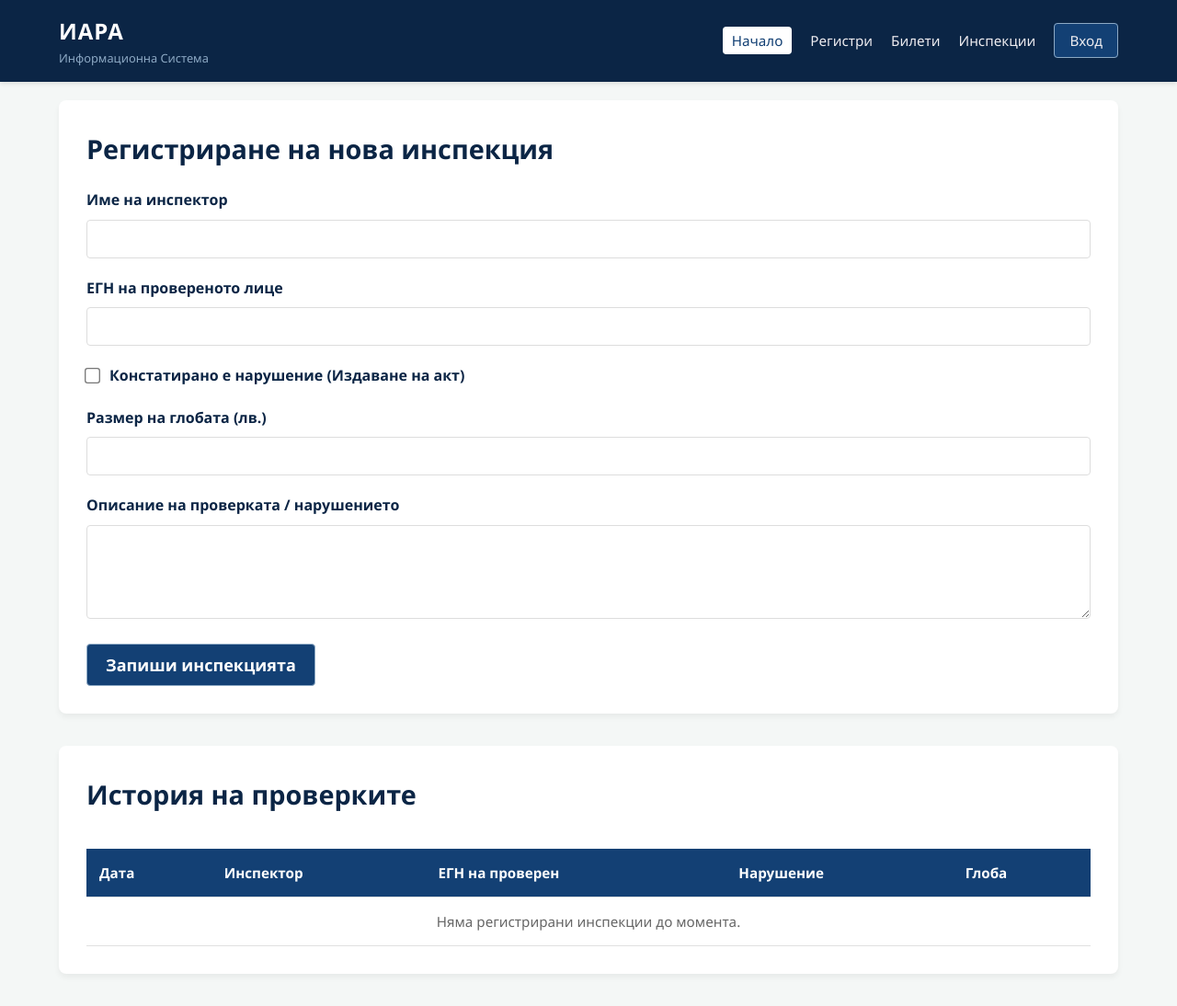
After one commit to codingburgas/iara-gdbpzn-MSYanev23, a Flask app: page /inspections in a window 1280 px wide. The commit adds this page. Shown: the whole page at 92% size. Run offline with Flask 3, Linux system fonts and the light colour scheme.

Commit message:
Add inspections page

```diff
--- a/IARA/app.py
+++ b/IARA/app.py
@@ -25,7 +25,14 @@ class FishingTicket(db.Model):
     valid_to = db.Column(db.DateTime, nullable=False)
     created_at = db.Column(db.DateTime, default=datetime.utcnow)
 
-
+class Inspection(db.Model):
+    id = db.Column(db.Integer, primary_key=True)
+    inspector_name = db.Column(db.String(100), nullable=False)
+    target_egn = db.Column(db.String(20), nullable=False)
+    is_violation = db.Column(db.Boolean, default=False)
+    fine_amount = db.Column(db.Float, nullable=True)
+    description = db.Column(db.Text, nullable=True)
+    date_checked = db.Column(db.DateTime, default=datetime.now)
 
 
 @app.route('/')
@@ -99,5 +106,43 @@ def buy_ticket():
     return redirect(url_for('tickets_page'))
 
 
+@app.route('/inspections', methods=['GET', 'POST'])
+def inspections_page():
+    if request.method == 'POST':
+        inspector = request.form.get('inspector_name')
+        egn = request.form.get('target_egn')
+        violation = True if request.form.get('is_violation') == 'on' else False
+        fine = request.form.get('fine_amount')
+        desc = request.form.get('description')
+
+        fine_value = 0.0
+        if fine:
+            fine_value = float(fine)
+
+        new_inspection = Inspection(
+            inspector_name=inspector,
+            target_egn=egn,
+            is_violation=violation,
+            fine_amount=fine_value,
+            description=desc,
+            date_checked=datetime.now()
+        )
+
+        try:
+            db.session.add(new_inspection)
+            db.session.commit()
+            flash("Инспекцията е записана успешно!")
+        except Exception as e:
+            db.session.rollback()
+            print("ГРЕШКА:", str(e))
+            flash("Възникна грешка при записа.")
+
+        return redirect(url_for('inspections_page'))
+
+    all_inspections = Inspection.query.order_by(Inspection.date_checked.desc()).all()
+    return render_template('inspections.html', inspections=all_inspections)
+
 if __name__ == '__main__':
+    with app.app_context():
+        db.create_all()
     app.run(debug=True)
--- a/IARA/static/css/style.css
+++ b/IARA/static/css/style.css
@@ -230,3 +230,113 @@ body {
         width: 100%;
     }
 }
+/* Допълнителни стилове за форми и таблици в системата */
+.content-card {
+    background-color: #fff;
+    padding: 30px;
+    border-radius: 8px;
+    box-shadow: 0 4px 6px rgba(0,0,0,0.05);
+    margin-bottom: 35px;
+    margin-top: 20px;
+}
+
+.form-group {
+    margin-bottom: 20px;
+}
+
+.form-label {
+    display: block;
+    font-weight: 600;
+    color: #0b2545;
+    margin-bottom: 8px;
+}
+
+.form-input {
+    width: 100%;
+    padding: 10px;
+    border: 1px solid #ddd;
+    border-radius: 4px;
+    font-size: 0.95rem;
+    transition: border-color 0.3s;
+}
+
+.form-input:focus {
+    border-color: #134074;
+    outline: none;
+}
+
+.checkbox-container {
+    display: flex;
+    align-items: center;
+    cursor: pointer;
+    font-weight: 600;
+    color: #0b2545;
+    margin: 20px 0;
+}
+
+.checkbox-container input {
+    margin-right: 12px;
+    transform: scale(1.3);
+}
+
+.table-responsive {
+    overflow-x: auto;
+}
+
+.data-table {
+    width: 100%;
+    border-collapse: collapse;
+    text-align: left;
+    margin-top: 15px;
+}
+
+.data-table th, .data-table td {
+    padding: 14px;
+    border-bottom: 1px solid #e0e0e0;
+    font-size: 0.95rem;
+}
+
+.data-table th {
+    background-color: #134074;
+    color: #fff;
+    font-weight: 600;
+}
+
+.data-table tbody tr:nth-child(even) {
+    background-color: #f8faf9;
+}
+
+.row-violation {
+    background-color: #fff1f1 !important;
+}
+
+.status-active {
+    color: #2e7d32;
+    font-weight: 700;
+}
+
+.status-alert {
+    color: #c62828;
+    font-weight: 700;
+}
+
+.text-price {
+    color: #2e7d32;
+    font-weight: 700;
+}
+.btn-navy {
+    background-color: #134074;
+    color: #fff;
+    padding: 10px 20px;
+    border: 1px solid #8da9c4;
+    border-radius: 4px;
+    font-weight: 600;
+    cursor: pointer;
+    transition: background 0.3s, color 0.3s;
+    font-size: large;
+}
+
+.btn-navy:hover {
+    background-color: #8da9c4;
+    color: #0b2545;
+}
--- a/IARA/templates/home.html
+++ b/IARA/templates/home.html
@@ -21,7 +21,7 @@
                     <div class="card-icon">🚢</div>
                     <h4>Регистри и Разрешителни</h4>
                     <p>Управление на риболовните кораби, технически параметри, собственици и валидност на разрешителните за улов.</p>
-                    <a href="#" class="card-link">Към регистъра &rarr;</a>
+                    <a href="/register" class="card-link">Към регистъра &rarr;</a>
                 </div>
 
                 <div class="module-card">
@@ -35,7 +35,7 @@
                     <div class="card-icon">📱</div>
                     <h4>Контрол и Инспекции</h4>
                     <p>Мобилен панел за инспектори. Проверка на обекти, билети и разрешителни с възможност за офлайн синхронизация.</p>
-                    <a href="#" class="card-link">Инспекторски достъп &rarr;</a>
+                    <a href="/inspections" class="card-link">Инспекторски достъп &rarr;</a>
                 </div>
 
                 <div class="module-card">
--- a/IARA/templates/index.html
+++ b/IARA/templates/index.html
@@ -19,7 +19,7 @@
                     <li><a href="/" class="active">Начало</a></li>
                     <li><a href="/register">Регистри</a></li>
                     <li><a href="/tickets">Билети</a></li>
-                    <li><a href="#">Инспекции</a></li>
+                    <li><a href="{{url_for('inspections_page')}}">Инспекции</a></li>
                     <li><a href="#" class="btn-login">Вход</a></li>
                 </ul>
             </nav>
--- /dev/null
+++ b/IARA/templates/inspections.html
@@ -0,0 +1,79 @@
+{% extends 'index.html' %}
+
+{% block content %}
+<div class="container">
+    <div class="content-card">
+        <h3 class="section-title" style="text-align: left; margin-bottom: 20px;">Регистриране на нова инспекция</h3>
+        <form action="{{ url_for('inspections_page') }}" method="POST">
+            <div class="form-group">
+                <label class="form-label">Име на инспектор</label>
+                <input type="text" name="inspector_name" required class="form-input">
+            </div>
+
+            <div class="form-group">
+                <label class="form-label">ЕГН на провереното лице</label>
+                <input type="text" name="target_egn" required class="form-input">
+            </div>
+
+            <div class="form-group">
+                <label class="checkbox-container">
+                    <input type="checkbox" name="is_violation">
+                    Констатирано е нарушение (Издаване на акт)
+                </label>
+            </div>
+
+            <div class="form-group">
+                <label class="form-label">Размер на глобата (лв.)</label>
+                <input type="number" step="0.01" name="fine_amount" class="form-input">
+            </div>
+
+            <div class="form-group">
+                <label class="form-label">Описание на проверката / нарушението</label>
+                <textarea name="description" rows="4" class="form-input" style="resize: vertical;"></textarea>
+            </div>
+
+            <button type="submit" class="btn-navy">Запиши инспекцията</button>
+        </form>
+    </div>
+
+    <div class="content-card">
+        <h3 class="section-title" style="text-align: left; margin-bottom: 20px;">История на проверките</h3>
+        <div class="table-responsive">
+            <table class="data-table">
+                <thead>
+                    <tr>
+                        <th>Дата</th>
+                        <th>Инспектор</th>
+                        <th>ЕГН на проверен</th>
+                        <th>Нарушение</th>
+                        <th>Глоба</th>
+                    </tr>
+                </thead>
+                <tbody>
+                    {% for ins in inspections %}
+                    <tr class="{{ 'row-violation' if ins.is_violation else '' }}">
+                        <td>{{ ins.date_checked.strftime('%d.%m.%Y %H:%M') }}</td>
+                        <td>{{ ins.inspector_name }}</td>
+                        <td>{{ ins.target_egn }}</td>
+                        <td>
+                            <span class="{{ 'status-alert' if ins.is_violation else 'status-active' }}">
+                                {{ 'Да' if ins.is_violation else 'Не' }}
+                            </span>
+                        </td>
+                        <td>
+                            <span class="status-alert">
+                                {{ "%.2f лв."|format(ins.fine_amount) if ins.fine_amount else '-' }}
+                            </span>
+                        </td>
+                    </tr>
+                    {% else %}
+                    <tr>
+                        <td colspan="5" style="text-align: center; color: #666;">Няма регистрирани инспекции до момента.</td>
+                    </tr>
+                    {% endfor %}
+                </tbody>
+            </table>
+        </div>
+    </div>
+</div>
+{% endblock %}
```
